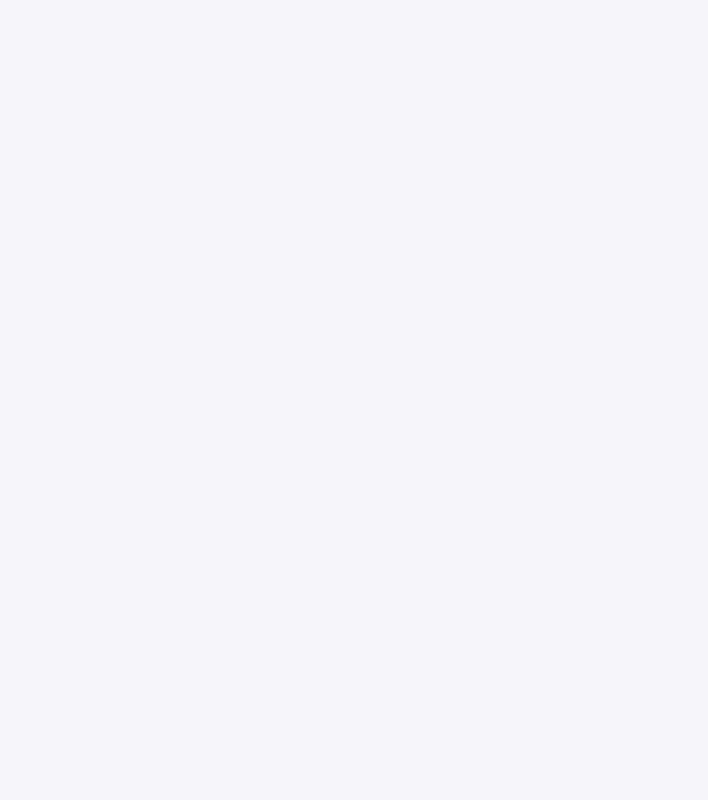
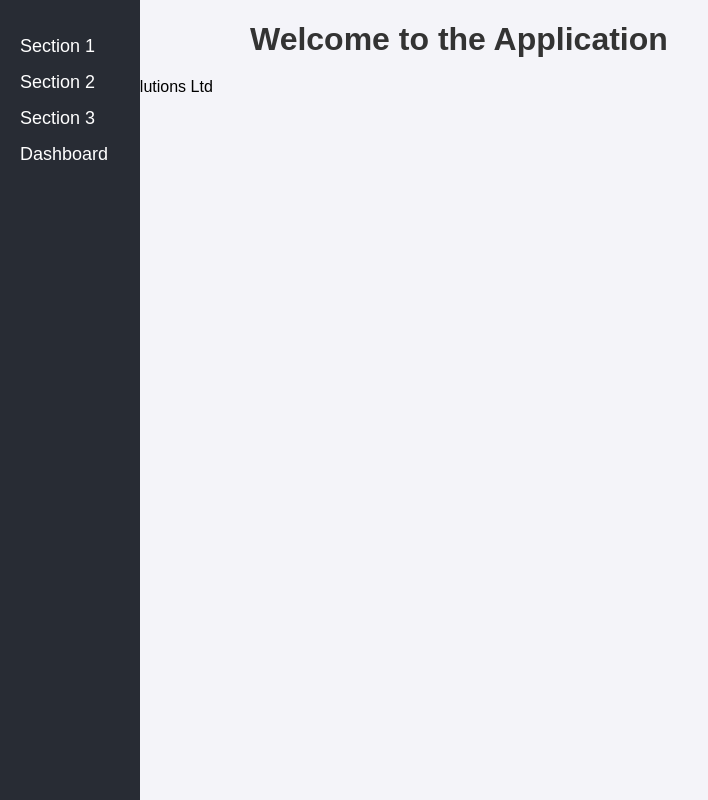
Before and after one commit to FrancisOwusu/ticket_frontend, a React (Create React App) app: page / in a window 1280 px wide. Shown: the whole page, without its empty margins (0-708 px from the left). Built offline with nearby package versions, Linux system fonts and the light colour scheme.

Commit message:
complete init route setup

```diff
--- a/src/App.css
+++ b/src/App.css
@@ -66,3 +66,34 @@ canvas {
   text-align: center;
   color: #888;
 }
+
+/* side bar css */
+.sidebar {
+  width: 100px;
+  height: 100vh;
+  background-color: #282c34;
+  color: white;
+  padding: 20px;
+  position: fixed;
+  top: 0;
+  left: 0;
+}
+
+.sidebar ul {
+  list-style-type: none;
+  padding: 0;
+}
+
+.sidebar ul li {
+  margin: 15px 0;
+}
+
+.sidebar ul li a {
+  text-decoration: none;
+  color: white;
+  font-size: 18px;
+}
+
+.sidebar ul li a:hover {
+  text-decoration: underline;
+}
--- a/src/App.js
+++ b/src/App.js
@@ -1,13 +1,57 @@
+
 import React from "react";
 import "./App.css";
-import { BrowserRouter } from "react-router-dom";
+import { BrowserRouter as Router } from "react-router-dom";
+// import PageContent from "./components/layout/PageContent";
+import Sidebar from "./components/layout/Sidebar";
+import NavigationHeader from "./components/layout/NavigationHeader";
+import Footer from "./components/layout/Footer";
 import AppRoutes from "./routes";
+
 function App() {
   return (
-    <BrowserRouter>
-      <AppRoutes />
-    </BrowserRouter>
-  );
+    <Router>
+    <div className="app">
+    {/* <NavigationHeader /> */}
+      <Sidebar />
+      <main style={{ marginLeft: '250px' }}>
+        <AppRoutes />  {/* Including the main routes */}
+      </main>
+      <Footer />
+    </div>
+  </Router>
+);
+
+
+
+  //   <Router>
+  //     <div className="App" style={styles.container}>
+  //       {/* <header className="App-header">
+  //         <Dashboard />
+  //       </header> */}
+  //       <NavigationHeader />
+  //       <div style={styles.main}>
+  //       <Sidebar />
+  //       <Routes>
+  //           <Route path="/" element={<PageContent />} />
+  //           <Route path="/docs" element={<PageContent />} />
+  //         </Routes>
+  //       </div>
+  //       <Footer />
+  //     </div>
+  //   </Router>
+  // );
 }
-
+// Main layout styles, easy to adjust in one place
+const styles = {
+  container: {
+    display: 'flex',
+    flexDirection: 'column',
+    height: '100vh',
+  },
+  main: {
+    display: 'flex',
+    flex: 1,  // Ensures content takes full height
+  },
+};
 export default App;
--- /dev/null
+++ b/src/components/layout/Footer.js
@@ -0,0 +1,11 @@
+import React from 'react';
+
+const Footer = () => {
+  return (
+    <footer>
+      <p>© 2024 Revogrit Solutions Ltd</p>
+    </footer>
+  );
+};
+
+export default Footer;
--- a/src/components/layout/NavigationHeader.js
+++ b/src/components/layout/NavigationHeader.js
@@ -1,33 +1,35 @@
-import React from 'react';
-import { Link } from 'react-router-dom';
-import SearchBar from '../common/SearchBar';
+import React from "react";
+import { Link } from "react-router-dom";
+import SearchBar from "../common/SearchBar";
 
 const NavigationHeader = () => {
   return (
     <header style={styles.header}>
       {/* <input type="text" placeholder="Search..." style={styles.searchBar} /> */}
-     <SearchBar placeholder="Search Docs..."/>
-      <Link to="/docs" style={styles.link}>Docs</Link>
+      <SearchBar placeholder="Search Docs..." />
+      <Link to="/docs" style={styles.link}>
+        Docs
+      </Link>
     </header>
   );
 };
 
 const styles = {
   header: {
-    display: 'flex',
-    justifyContent: 'space-between',
-    alignItems: 'center',
-    padding: '10px 20px',
-    backgroundColor: '#f4f4f4'
+    display: "flex",
+    justifyContent: "space-between",
+    alignItems: "center",
+    padding: "10px 20px",
+    backgroundColor: "#f4f4f4",
   },
   searchBar: {
-    padding: '5px',
-    width: '200px'
+    padding: "5px",
+    width: "200px",
   },
   link: {
-    textDecoration: 'none',
-    color: 'blue'
-  }
+    textDecoration: "none",
+    color: "blue",
+  },
 };
 
 export default NavigationHeader;
--- a/src/components/layout/Sidebar.js
+++ b/src/components/layout/Sidebar.js
@@ -1,13 +1,15 @@
 import React from 'react';
+import { Link } from 'react-router-dom';
 
 const Sidebar = () => {
   return (
-    <aside style={styles.sidebar}>
+    <aside className="sidebar">
       <nav>
         <ul>
           <li><a href="#section1">Section 1</a></li>
           <li><a href="#section2">Section 2</a></li>
           <li><a href="#section3">Section 3</a></li>
+          <li><Link to="dashboard">Dashboard</Link></li>
         </ul>
       </nav>
     </aside>
@@ -16,10 +18,10 @@ const Sidebar = () => {
 
 const styles = {
   sidebar: {
-    width: '250px',
+    // width: '250px',
     backgroundColor: '#e9ecef', // Light grey background
     padding: '20px',
-    height: '100vh',
+    // height: '100vh',
   },
 };
 
--- /dev/null
+++ b/src/pages/NotFoundPage.js
@@ -0,0 +1,15 @@
+import { useRouteError } from "react-router-dom";
+
+export default function NotFoundPage(){
+const error = useRouteError();
+console.log(error);
+return (
+    <div id="error-page">
+      <h1>Oops!</h1>
+      <p>Sorry, an unexpected error has occurred.</p>
+      <p>
+        <i>{error.statusText || error.message}</i>
+      </p>
+    </div>
+  );
+}
--- a/src/pages/Welcome.js
+++ b/src/pages/Welcome.js
@@ -1,39 +1,11 @@
-import NavigationHeader from "../components/layout/NavigationHeader";
-import PageContent from "../components/layout/PageContent";
-import Sidebar from "../components/layout/Sidebar";
-import { Routes,Route } from "react-router-dom";
+import React from 'react';
 
-// Main layout styles, easy to adjust in one place
-const styles = {
-  container: {
-    display: 'flex',
-    flexDirection: 'column',
-    height: '100vh',
-  },
-  main: {
-    display: 'flex',
-    flex: 1,  // Ensures content takes full height
-  },
+const Welcome = () => {
+  return (
+    <div>
+      <h1>Welcome to the Application</h1>
+    </div>
+  );
 };
-<div className="App" style={styles.container}>
-  {/* <header className="App-header">
-  <Dashboard />
-</header> */}
-  <NavigationHeader />
-  <div style={styles.container}>
-    <Sidebar />
-    <Routes>
-      <Route path="/" element={<PageContent />} />
-      <Route path="/docs" element={<PageContent />} />
-    </Routes>
-  </div>
-
-  <footer className="home-footer">
-    <p>&copy; 2024 Revogrit Solutions Ltd</p>
-  </footer>
-</div>;
-
-const Welcome = () => {};
-
 
 export default Welcome;
--- a/src/routes.js
+++ b/src/routes.js
@@ -1,14 +1,22 @@
 import React from "react";
-import { Route,Routes} from "react-router-dom";
-import PageContent from "./components/layout/PageContent";
-// import Welcome from "./pages/Welcome";
+import { Routes, Route } from "react-router-dom";
+
+// Importing pages and components
+import Dashboard from "./pages/Dashboard";
+import Welcome from "./pages/Welcome";
+
+import NotFoundPage from "./pages/NotFoundPage";
 const AppRoutes = () => {
-  <Routes>
-    {/* <Route path="/welcom" Component={<Welcome />} /> */}
-    <Route exact path="/" element={<PageContent />} />
-    <Route path="/docs" element={<PageContent />} />
-  </Routes>;
-  // </Switch>
+  return (
+    <Routes>
+      {/* Public routes */}
+      <Route path="/" element={<Welcome />} />
+      <Route path="/dashboard" element={<Dashboard />} />
+
+      {/* Catch-all for 404 */}
+      <Route path="*" element={<NotFoundPage />} />
+    </Routes>
+  );
 };
 
 export default AppRoutes;
```
Also changed, not shown: src/components/common/SearchBar.js (+11 -9 lines), src/pages/Dashboard.js (renamed from src/components/Dashboard.js).
